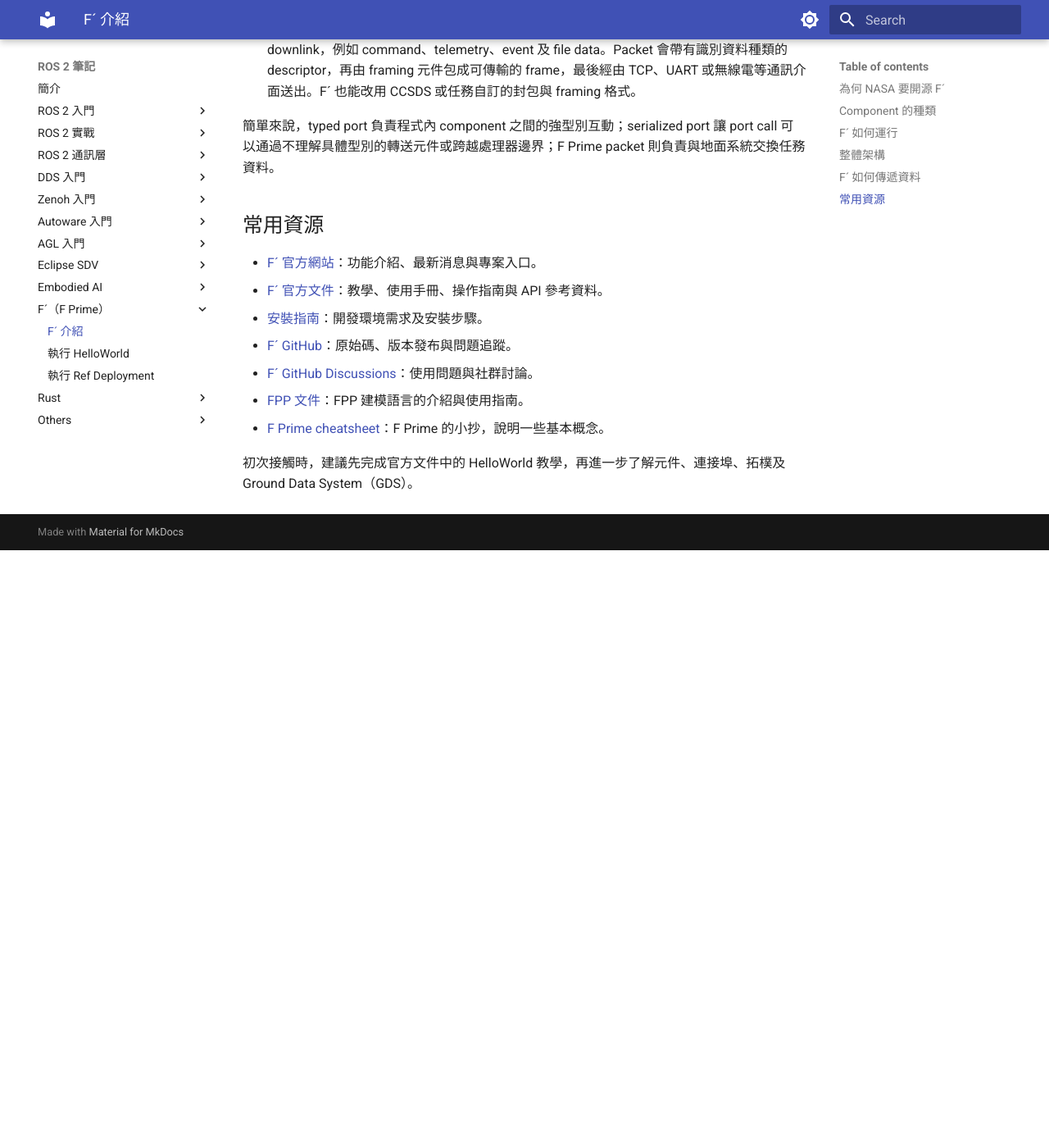
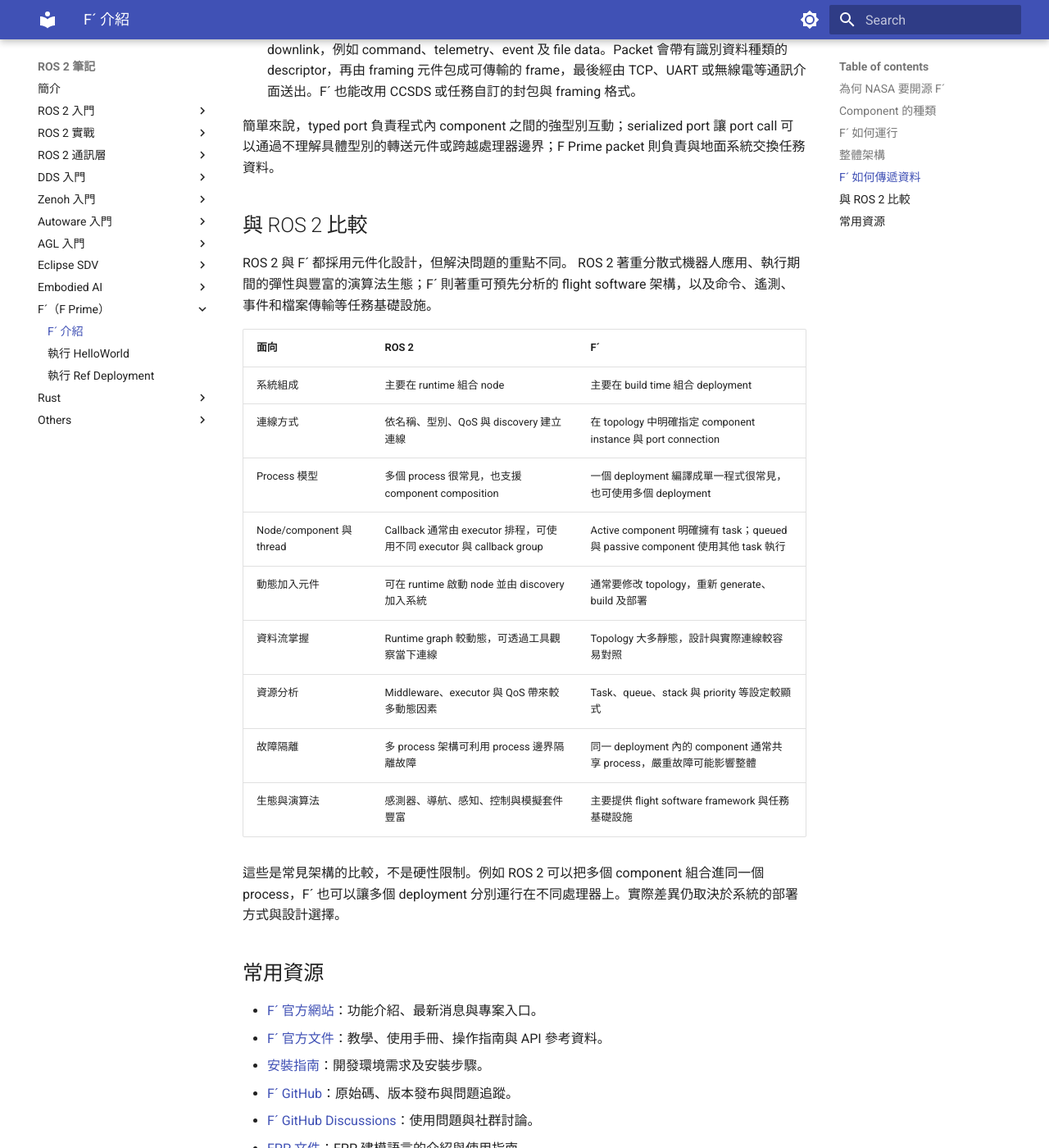
Before and after one commit to evshary/ros2-learning, an MkDocs documentation site: the page built from docs/fprime/introduction.md, in a window 1280 px wide and 1400 px high, scrolled down 2619 px. Shown: the whole window at 82% size. Built offline with MkDocs 1.6.1 and Material for MkDocs 9.7.7, drawn with Linux system fonts in a browser that asks for light colours; before the commit the page ends 3290 px from its top, so only the background shows below that.

Commit message:
Add the comparison table between ROS 2 and FPrime.
Signed-off-by: ChenYing Kuo <evshary@gmail.com>

```diff
--- a/docs/fprime/introduction.md
+++ b/docs/fprime/introduction.md
@@ -76,6 +76,25 @@ F´ 依資料傳遞的範圍提供不同層次的介面：
 
 簡單來說，typed port 負責程式內 component 之間的強型別互動；serialized port 讓 port call 可以通過不理解具體型別的轉送元件或跨越處理器邊界；F Prime packet 則負責與地面系統交換任務資料。
 
+## 與 ROS 2 比較
+
+ROS 2 與 F´ 都採用元件化設計，但解決問題的重點不同。
+ROS 2 著重分散式機器人應用、執行期間的彈性與豐富的演算法生態；F´ 則著重可預先分析的 flight software 架構，以及命令、遙測、事件和檔案傳輸等任務基礎設施。
+
+| 面向 | ROS 2 | F´ |
+| --- | --- | --- |
+| 系統組成 | 主要在 runtime 組合 node | 主要在 build time 組合 deployment |
+| 連線方式 | 依名稱、型別、QoS 與 discovery 建立連線 | 在 topology 中明確指定 component instance 與 port connection |
+| Process 模型 | 多個 process 很常見，也支援 component composition | 一個 deployment 編譯成單一程式很常見，也可使用多個 deployment |
+| Node/component 與 thread | Callback 通常由 executor 排程，可使用不同 executor 與 callback group | Active component 明確擁有 task；queued 與 passive component 使用其他 task 執行 |
+| 動態加入元件 | 可在 runtime 啟動 node 並由 discovery 加入系統 | 通常要修改 topology，重新 generate、build 及部署 |
+| 資料流掌握 | Runtime graph 較動態，可透過工具觀察當下連線 | Topology 大多靜態，設計與實際連線較容易對照 |
+| 資源分析 | Middleware、executor 與 QoS 帶來較多動態因素 | Task、queue、stack 與 priority 等設定較顯式 |
+| 故障隔離 | 多 process 架構可利用 process 邊界隔離故障 | 同一 deployment 內的 component 通常共享 process，嚴重故障可能影響整體 |
+| 生態與演算法 | 感測器、導航、感知、控制與模擬套件豐富 | 主要提供 flight software framework 與任務基礎設施 |
+
+這些是常見架構的比較，不是硬性限制。例如 ROS 2 可以把多個 component 組合進同一個 process，F´ 也可以讓多個 deployment 分別運行在不同處理器上。實際差異仍取決於系統的部署方式與設計選擇。
+
 ## 常用資源
 
 * [F´ 官方網站](https://fprime.jpl.nasa.gov/)：功能介紹、最新消息與專案入口。
```
